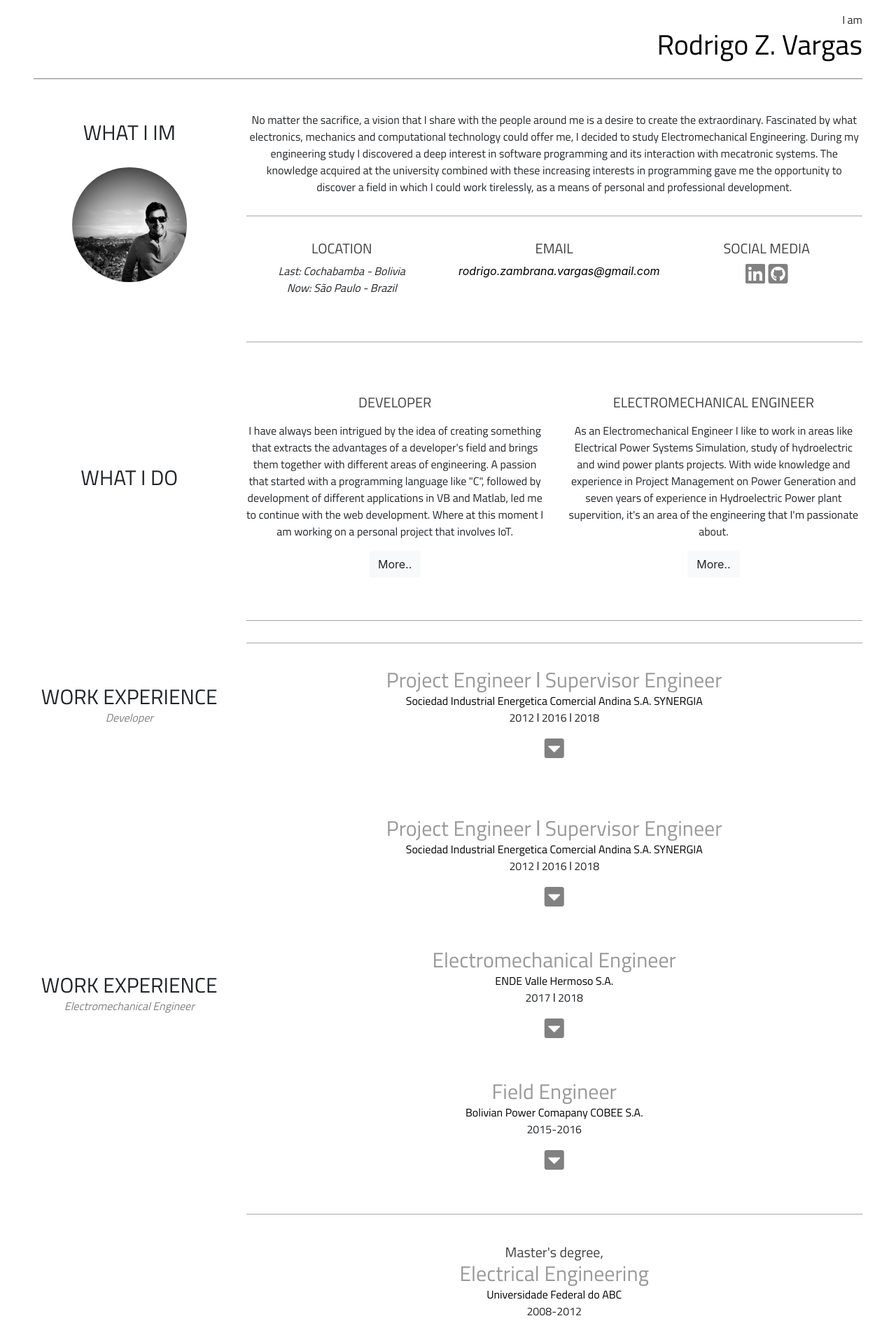
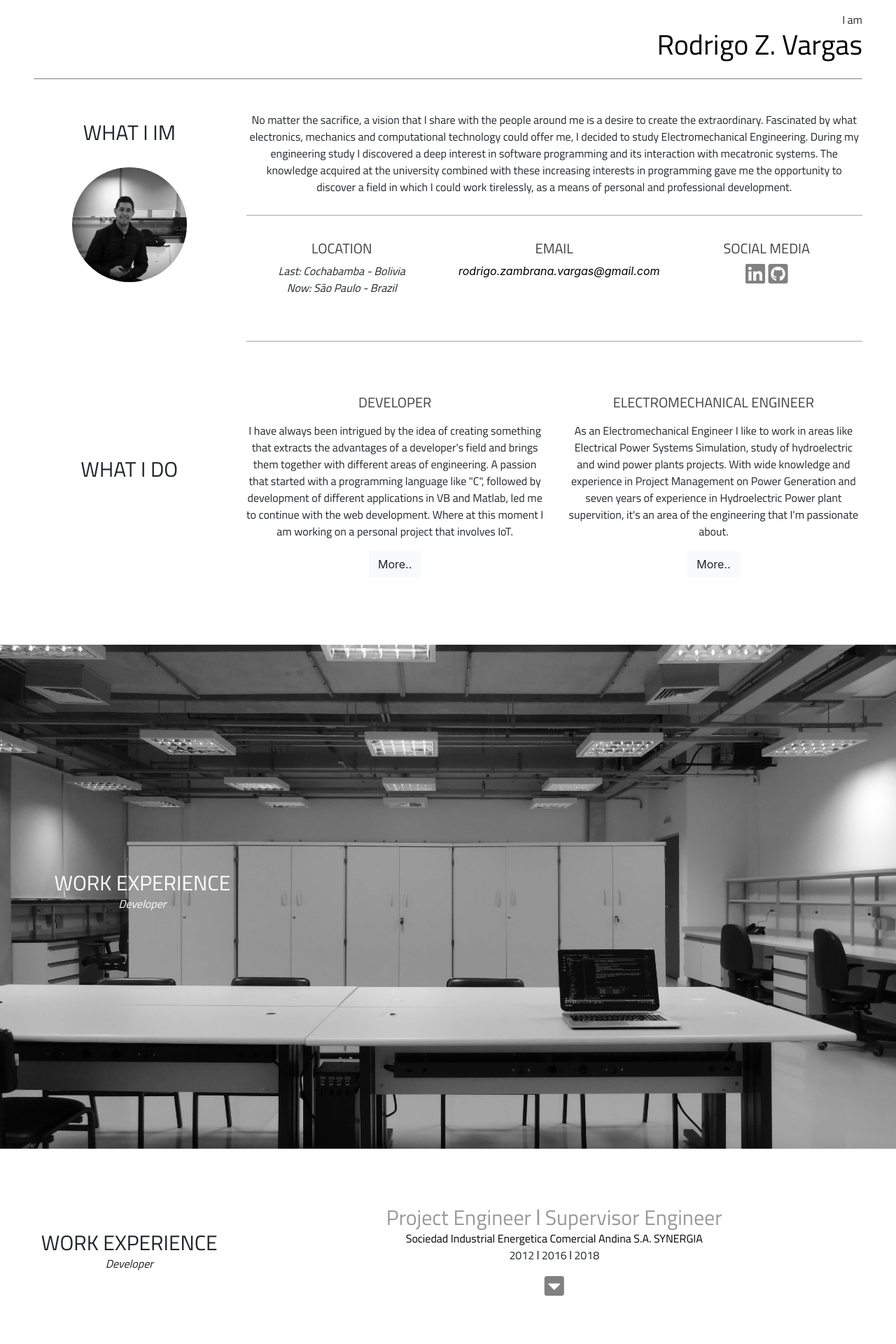
Before and after one commit to rodrigozambranavargas/RZV, a PHP site: page / in a window 1280 px wide. Shown: the top 1920 px of the page at 70% size. Run offline with PHP 8.4, Linux system fonts and the light colour scheme; some libraries are stand-ins or nearby versions.

Commit message:
content modification

```diff
--- a/css/style.css
+++ b/css/style.css
@@ -65,6 +65,11 @@ body h6 {
   color: black;
 }
 
+.section2 img {
+  max-height: auto;
+  max-width: 300px;
+}
+
 .section3 img {
   max-height: auto;
   max-width: 300px;
--- a/css/style.min.css
+++ b/css/style.min.css
@@ -2,4 +2,4 @@
  * Start Bootstrap - html-template v5.1.1 (https://startbootstrap.com/template-overviews/agency)
  * Copyright 2013-2019 Start Bootstrap
  * Licensed under MIT (https://github.com/BlackrockDigital/html-template/blob/master/LICENSE)
- */body p{font-family:'Titillium Web',sans-serif;line-height:1.5rem}body h2{font-family:'Titillium Web',sans-serif;border:0;font-size:40px;color:#000;font-weight:100}body h3{font-family:'Titillium Web',sans-serif;border:0;font-size:30px;font-weight:100}body h4{font-family:'Titillium Web',sans-serif;border:0;font-size:30px;color:#999;font-weight:100}body h6{font-family:'Titillium Web',sans-serif;font-weight:700;border:0;font-size:20px;color:#414141;font-weight:100}.italic{font-style:italic}.bold{font-weight:700}.icon{color:#818181}.icon:hover{color:#00d2be}.link:hover{color:#00d2be}.link{color:#000}.section3 img{max-height:auto;max-width:300px}.line-height{line-height:.8rem}.footer{font-family:'Titillium Web',sans-serif;background-color:#000;line-height:1rem}.iconf{color:#fff}.iconf:hover{color:#00d2be}.linkf{color:#fff}.linkf:hover{color:#00d2be}
+ */body p{font-family:'Titillium Web',sans-serif;line-height:1.5rem}body h2{font-family:'Titillium Web',sans-serif;border:0;font-size:40px;color:#000;font-weight:100}body h3{font-family:'Titillium Web',sans-serif;border:0;font-size:30px;font-weight:100}body h4{font-family:'Titillium Web',sans-serif;border:0;font-size:30px;color:#999;font-weight:100}body h6{font-family:'Titillium Web',sans-serif;font-weight:700;border:0;font-size:20px;color:#414141;font-weight:100}.italic{font-style:italic}.bold{font-weight:700}.icon{color:#818181}.icon:hover{color:#00d2be}.link:hover{color:#00d2be}.link{color:#000}.section2 img{max-height:auto;max-width:300px}.section3 img{max-height:auto;max-width:300px}.line-height{line-height:.8rem}.footer{font-family:'Titillium Web',sans-serif;background-color:#000;line-height:1rem}.iconf{color:#fff}.iconf:hover{color:#00d2be}.linkf{color:#fff}.linkf:hover{color:#00d2be}
--- a/index.html
+++ b/index.html
@@ -82,7 +82,6 @@
           </div>
         </div>
       </div>
-
     </div>
     </div>
   </header>
@@ -125,33 +124,41 @@
               </p>
               <a href="#engineerExperience" class="btn btn-light js-scroll-trigger">More..</a>
             </div>
+          </div>
 
-
-
-          </div>
-          <img class="img-fluid" src="./img/line.png" alt="Line" width="100%">
         </div>
-
       </div>
     </div>
   </section>
 
 
+  <section class="py-5">
+    <div class="position-relative overflow-hidden text-center">
+      <div class="position-absolute w-100 h-100">
+        <div class="row h-100 justify-content-center justify-content-md-start align-content-center text-white">
+          <div class="col-12 col-md-4 text-center text-md-center">
+            <h3 class="d-block d-md-none mt-5 mb-0">WORK EXPERIENCE</h3> <!-- only on small screen -->
+            <p class="italic d-block d-md-none my-0" style="color:rgb(255, 255, 255); ;">Developer</p>
+            <h3 class="d-md-block d-none my-0">WORK EXPERIENCE</h3><!-- only on md screen -->
+            <p class="italic d-md-block d-none" style="color:rgb(255, 255, 255); ;">Developer</p>
+          </div>
+        </div>
+      </div>
+      <img id="developerExperience" class="img-fluid" src="./img/developer.jpg" alt="" style="width:100%; height:auto;">
+    </div>
+  </section>
 
 
-  <!--Section2-->
-  <section class="section2">
-
-    <div id="developerExperience" class="container-fluid px-md-5 py-2 ">
+  <!--Section2 Developer-->
+  <section class="section2 pb-2">
+    <div class="container-fluid px-md-5 py-2 ">
       <div class="row">
         <div class="col-12 col-md-3 align-self-center text-center">
           <h3 class="d-md-block d-none my-0">WORK EXPERIENCE</h3><!-- only on md screen -->
-          <p class="italic d-md-block d-none" style="color:rgb(129, 129, 129); ;">Developer</p>
+          <p class="italic d-md-block d-none" style="color:rgb(30, 30, 30); ;">Developer</p>
         </div>
         <div class="col text-center">
-          <img class="img-fluid" src="./img/line.png" alt="Line" width="100%">
-          <h3 class="d-block d-md-none">WORK EXPERIENCE</h3> <!-- only on small screen -->
-          <p class="italic d-block d-md-none" style="color:rgb(129, 129, 129); ;">Developer</p>
+
           <!-------------------------------------------------------------->
           <div class="row py-md-3 line-height justify-content-center my-2">
 
@@ -191,18 +198,6 @@
                             for the: Concentration of signals by IoT of the Kanata hydroelectric generation
                             processes. (June 2018 - October 2018)<br><br>
 
-                            Management and supervision of the Kanata hydroelectric plant (7.5 MW), including tasks
-                            like:<br>
-                            - Supervision of the maintenance and operation.<br>
-                            - Load Dispatch Programming.<br>
-                            - Coordination of electrical maneuvers to be executed.<br>
-                            - Analysis causes root for the resolution of faults during the operation. (January 2016 -
-                            June 2017)<br><br>
-
-                            Project consulting for the: Design and implementation of the control system and monitoring
-                            of the levels, flow and water stored in the adduction system of the hydroelectric power
-                            station. (August 2012 - October 2014)<br><br>
-                            Cochambamba, Bolivia.
                           </p>
                         </div>
 
@@ -274,14 +269,33 @@
   </section>
 
 
+
+  <section class="py-5">
+    <div class="position-relative overflow-hidden text-center">
+      <div class="position-absolute w-100 h-100">
+        <div class="row h-100 justify-content-center justify-content-md-start align-content-center text-white">
+          <div class="col-12 col-md-4 text-center text-md-center">
+            <h3 class="d-block d-md-none mt-5 mb-0">WORK EXPERIENCE</h3> <!-- only on small screen -->
+            <p class="italic d-block d-md-none my-0" style="color:rgb(255, 255, 255); ;">Electromechanical Engineer
+            </p>
+            <h3 class="d-md-block d-none my-0">WORK EXPERIENCE</h3><!-- only on md screen -->
+            <p class="italic d-md-block d-none" style="color:rgb(255, 255, 255); ;">Electromechanical Engineer</p>
+          </div>
+        </div>
+      </div>
+      <img id="engineerExperience" class="img-fluid" src="./img/electromechanical.jpg" alt=""
+        style="width:100%; height:auto;">
+    </div>
+  </section>
+
+
   <!--Section3-->
   <section class="section3">
-
-    <div id="engineerExperience" class="container-fluid px-md-5 py-2 ">
+    <div class="container-fluid px-md-5 py-2 ">
       <div class="row">
         <div class="col-12 col-md-3 align-self-center text-center">
-          <h3 class="my-0">WORK EXPERIENCE</h3>
-          <p class="italic" style="color:rgb(129, 129, 129); ;">Electromechanical Engineer</p>
+          <h3 class="d-md-block d-none my-0">WORK EXPERIENCE</h3><!-- only on md screen -->
+          <p class="italic d-md-block d-none" style="color:rgb(30, 30, 30); ;">Electromechanical Engineer</p>
         </div>
         <div class="col text-center">
           <!-------------------------------------------------------------->
@@ -508,7 +522,7 @@
               <a href="http://www.icpower.cl/holding/bolivia-2/" target="_blank" class="link" id="italic">
                 <p class="my-0">Bolivian Power Comapany COBEE S.A.</p>
               </a>
-              <p>2015-2016</p>
+              <p>2015 Ɩ 2016</p>
             </div>
             <div class="container-fluid">
               <div id="cobee" role="tablist" aria-multiselectable="true">
@@ -630,7 +644,7 @@
               <a href="http://www.ufabc.edu.br" target="_blank" class="link" id="italic">
                 <p class="my-0">Universidade Federal do ABC</p>
               </a>
-              <p>2008-2012</p>
+              <p>2019 Ɩ Present</p>
             </div>
 
           </div>
@@ -642,7 +656,7 @@
               <a href="https://escuelaeuropea.eu" target="_blank" class="link" id="italic">
                 <p class="my-0">Escuela Europea de Negocios</p>
               </a>
-              <p>2017-2018</p>
+              <p>2017 Ɩ 2018</p>
             </div>
           </div>
 
@@ -653,7 +667,7 @@
               <a href="http://www.upb.edu" target="_blank" class="link" id="italic">
                 <p class="my-0">Universidad Privada Boliviana</p>
               </a>
-              <p>2008-2012</p>
+              <p>2008 Ɩ 2012</p>
             </div>
 
           </div>
```
Also changed, not shown: img/developer.jpg (added), img/electromechanical.jpg (added), img/linkedin.png (deleted), img/rzv.jpg.
